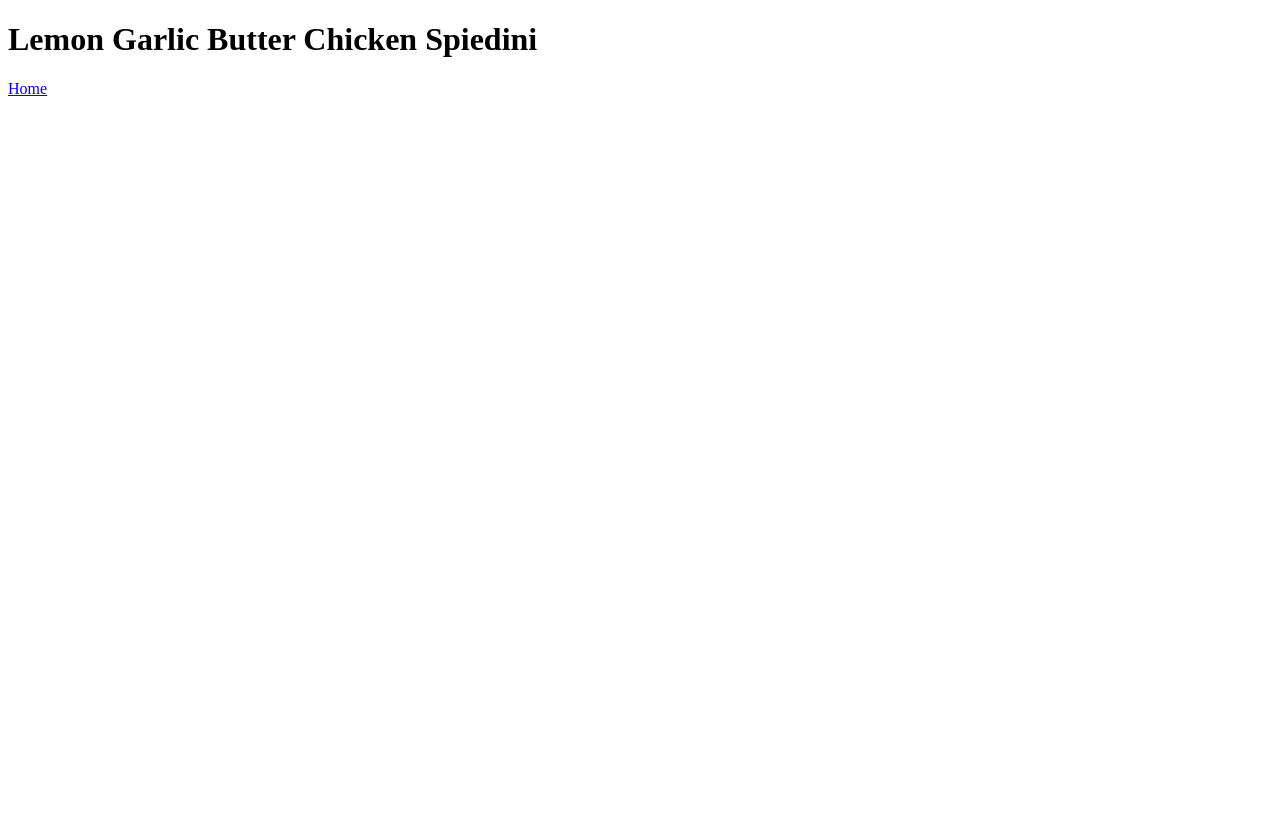
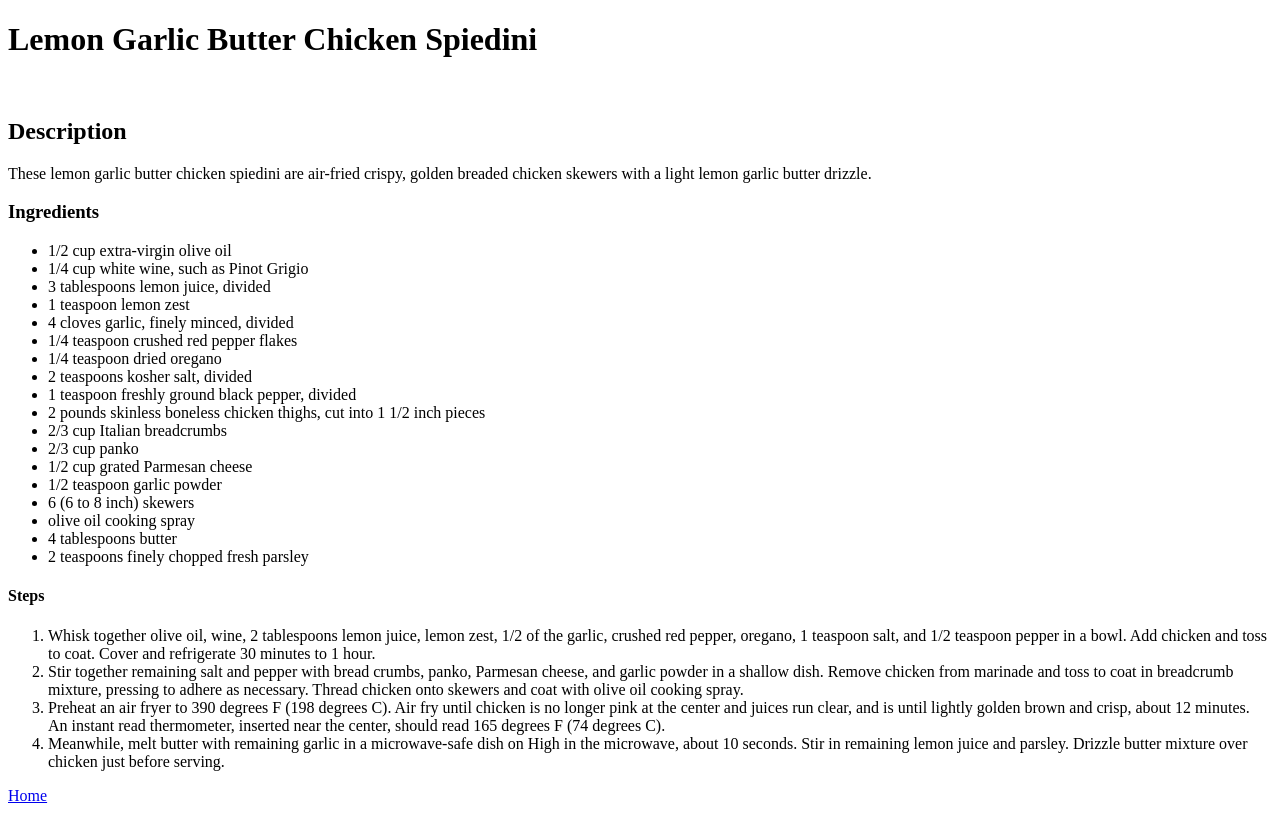
Before and after one commit to NirmalSubedi/odin-recipes, a plain HTML site: page recipes/lemon-garlic-butter-chicken-spiedini.html in a window 1280 px wide. Drawn offline with Linux system fonts and the light colour scheme.

Commit message:
Update the first recipe with content

```diff
--- a/recipes/lemon-garlic-butter-chicken-spiedini.html
+++ b/recipes/lemon-garlic-butter-chicken-spiedini.html
@@ -6,6 +6,42 @@
   </head>
   <body>
     <h1>Lemon Garlic Butter Chicken Spiedini</h1>
+    <img src="" alt="" />
+    <h2>Description</h2>
+    <p>
+      These lemon garlic butter chicken spiedini are air-fried crispy, golden
+      breaded chicken skewers with a light lemon garlic butter drizzle.
+    </p>
+
+    <h3>Ingredients</h3>
+    <ul>
+      <li>1/2 cup extra-virgin olive oil</li>
+      <li>1/4 cup white wine, such as Pinot Grigio</li>
+      <li>3 tablespoons lemon juice, divided</li>
+      <li>1 teaspoon lemon zest</li>
+      <li>4 cloves garlic, finely minced, divided</li>
+      <li>1/4 teaspoon crushed red pepper flakes</li>
+      <li>1/4 teaspoon dried oregano</li>
+      <li>2 teaspoons kosher salt, divided</li>
+      <li>1 teaspoon freshly ground black pepper, divided</li>
+      <li>2 pounds skinless boneless chicken thighs, cut into 1 1/2 inch pieces</li>
+      <li>2/3 cup Italian breadcrumbs</li>
+      <li>2/3 cup panko</li>
+      <li>1/2 cup grated Parmesan cheese</li>
+      <li>1/2 teaspoon garlic powder</li>
+      <li>6 (6 to 8 inch) skewers</li>
+      <li>olive oil cooking spray</li>
+      <li>4 tablespoons butter</li>
+      <li>2 teaspoons finely chopped fresh parsley</li>
+    </ul>
+
+    <h4>Steps</h4>
+    <ol>
+      <li>Whisk together olive oil, wine, 2 tablespoons lemon juice, lemon zest, 1/2 of the garlic, crushed red pepper, oregano, 1 teaspoon salt, and 1/2 teaspoon pepper in a bowl. Add chicken and toss to coat. Cover and refrigerate 30 minutes to 1 hour.</li>
+      <li>Stir together remaining salt and pepper with bread crumbs, panko, Parmesan cheese, and garlic powder in a shallow dish. Remove chicken from marinade and toss to coat in breadcrumb mixture, pressing to adhere as necessary. Thread chicken onto skewers and coat with olive oil cooking spray.</li>
+      <li>Preheat an air fryer to 390 degrees F (198 degrees C).  Air fry until chicken is no longer pink at the center and juices run clear, and is until lightly golden brown and crisp, about 12 minutes. An instant read thermometer, inserted near the center, should read 165 degrees F (74 degrees C).</li>
+      <li>Meanwhile, melt butter with remaining garlic in a microwave-safe dish on High in the microwave, about 10 seconds.  Stir in remaining lemon juice and parsley. Drizzle butter mixture over chicken just before serving.</li>
+    </ol>
     <a href="../index.html">Home</a>
   </body>
 </html>
```
